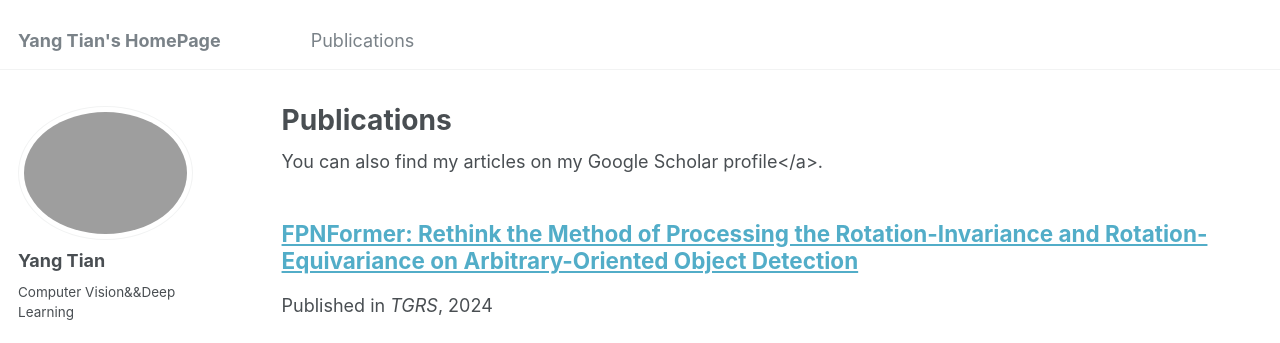
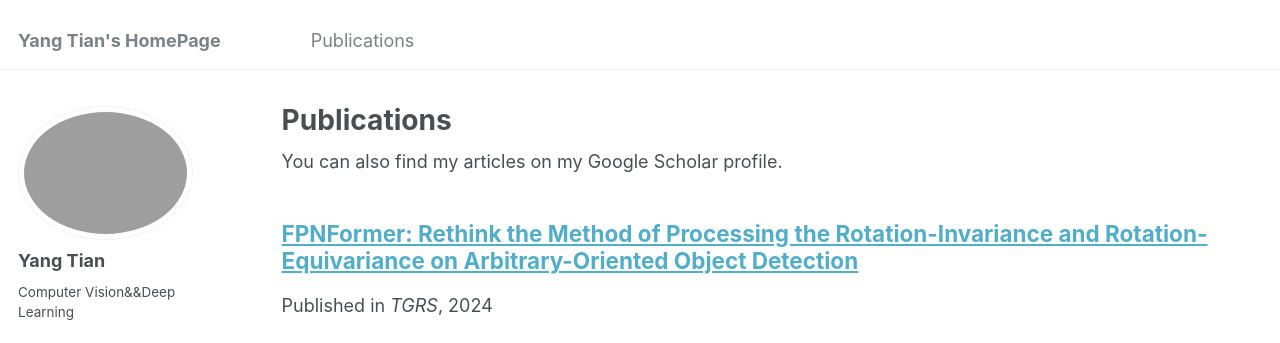
Before and after one commit to yangtian6781/yangtian6781.github.io, a Jekyll site: the page built from _pages/publications.md, in a window 1280 px wide and 900 px high. Shown: the top 343 px of the window. Built offline with Jekyll 4.4.1, drawn with Linux system fonts in a browser that asks for light colours; some web fonts are replaced.

Commit message:
Update publications.md

```diff
--- a/_pages/publications.md
+++ b/_pages/publications.md
@@ -6,7 +6,7 @@ author_profile: true
 ---
 
 {% if site.author.googlescholar %}
-  <div class="wordwrap">You can also find my articles on my Google Scholar profile</a>.</div>
+  <div class="wordwrap">You can also find my articles on my Google Scholar profile.</div>
 {% endif %}
 
 {% include base_path %}
```
